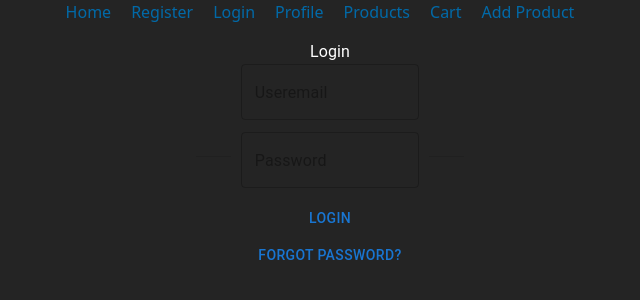
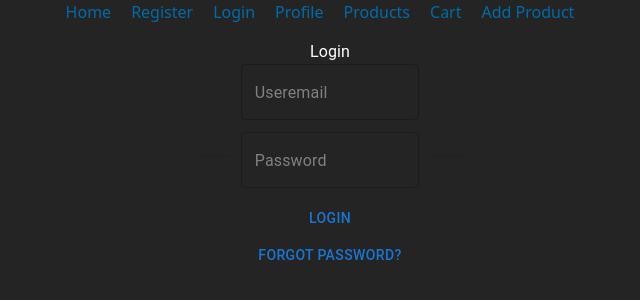
Before and after one commit to antonovmike/demo_store, a React (Vite) app in the folder client/: page /#/login in a window 1280 px wide. Shown: the top 300 px of the page, without its empty margins (310-950 px from the left). Built offline with nearby package versions, Linux system fonts and the light colour scheme; no server answers.

Commit message:
[IMP] NUI: Add color "white" to TextField

```diff
--- a/client/src/components/LoginForm.tsx
+++ b/client/src/components/LoginForm.tsx
@@ -59,6 +59,7 @@ export default function LoginForm() {
           value={useremail}
           onChange={(e) => setUserEmail(e.target.value)}
           className="border p-2 rounded"
+          sx={{ input: { color: "white" } }}
         />
         <TextField
           type="password"
@@ -66,6 +67,7 @@ export default function LoginForm() {
           value={password}
           onChange={(e) => setPassword(e.target.value)}
           className="border p-2 rounded"
+          sx={{ input: { color: "white" } }}
         />
         <Button
           type="submit"
```
